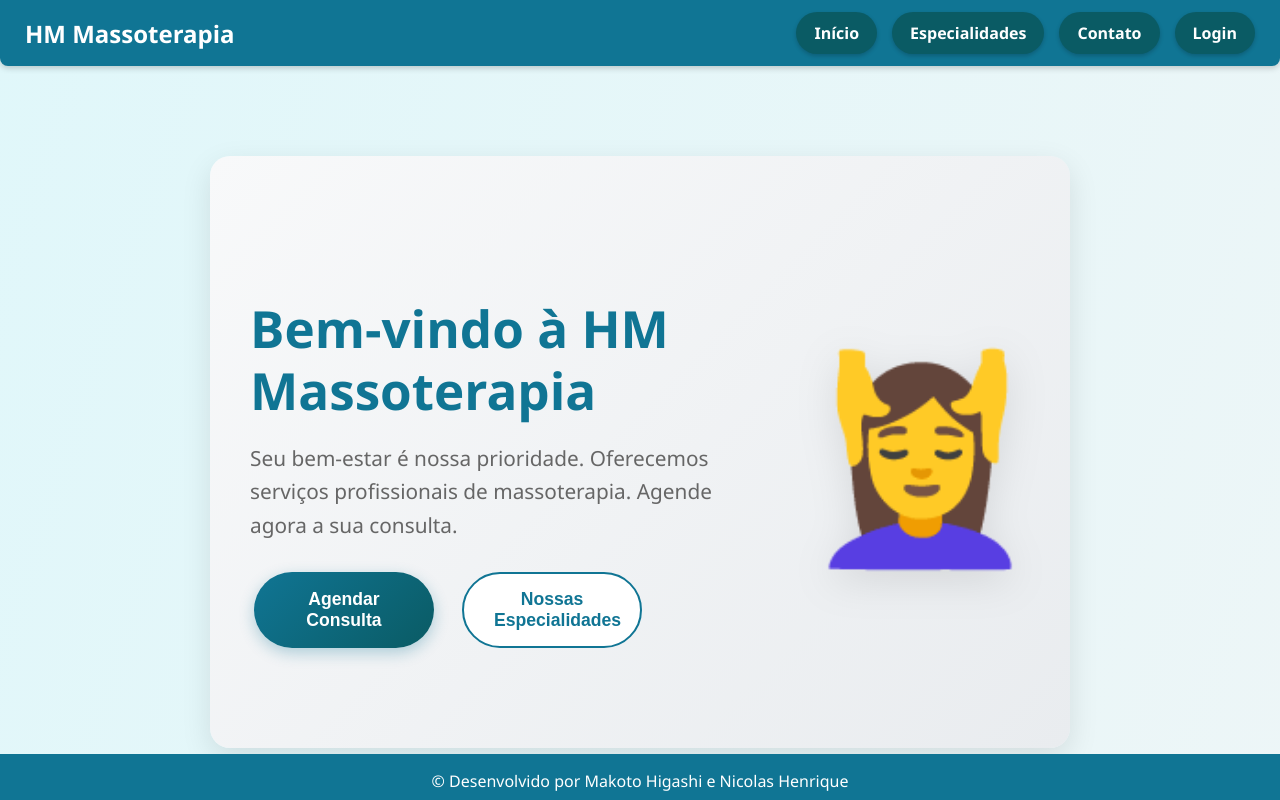
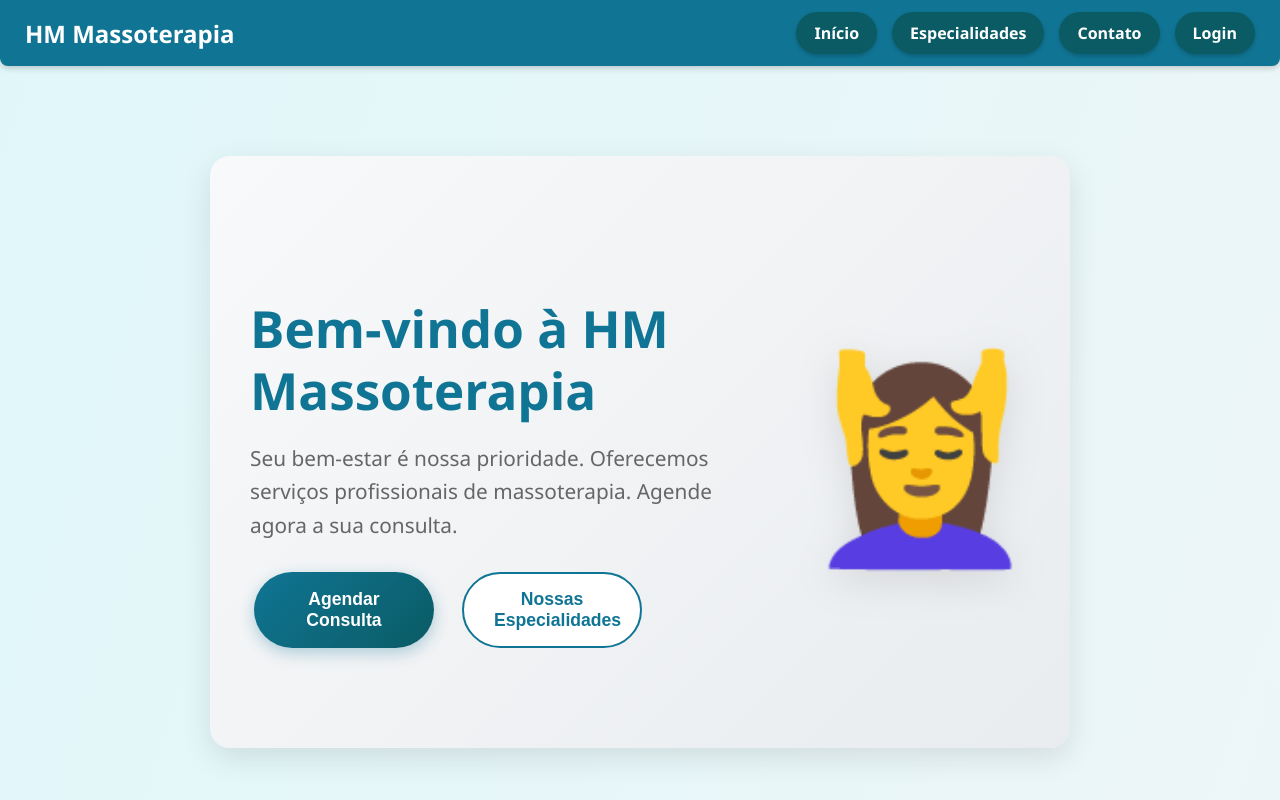
Before and after one commit to makotohigashiumc/pfc_frontend, a React (Vite) app: page / in a window 1280 px wide. Shown: the top 800 px of the page. Built offline with nearby package versions, Linux system fonts and the light colour scheme; no server answers.

Commit message:
Improve header and footer layout for mobile and desktop

```diff
--- a/src/components/Footer.css
+++ b/src/components/Footer.css
@@ -12,10 +12,10 @@
   /*background: #0d47a1; Cor alternativa comentada */
   color: #fff; /* Texto branco para contraste */
   font-size: 1rem; /* Tamanho de fonte padrão */
-  position: fixed; /* Posição fixa na tela */
-  left: 0; /* Alinhado à esquerda da viewport */
-  bottom: 0; /* Grudado na parte inferior */
-  z-index: 100; /* Acima do conteúdo, mas abaixo do header */
+  position: static; /* Posição fixa na tela */
+  left: unset; /* Alinhado à esquerda da viewport */
+  bottom: unset; /* Grudado na parte inferior */
+  z-index: unset; /* Acima do conteúdo, mas abaixo do header */
 }
 @media (max-width: 700px) {
   .footer {
--- a/src/components/Header.css
+++ b/src/components/Header.css
@@ -4,6 +4,7 @@ header {
   color: #fff;
   padding: 0.5rem 0;
   position: relative;
+  min-height: 56px;
 }
 nav {
   display: flex;
@@ -95,4 +96,8 @@ li:hover, li a:hover {
   .menu-btn {
     display: block;
   }
+  header {
+    min-height: 44px;
+    padding: 0.25rem 0;
+  }
 }
```
